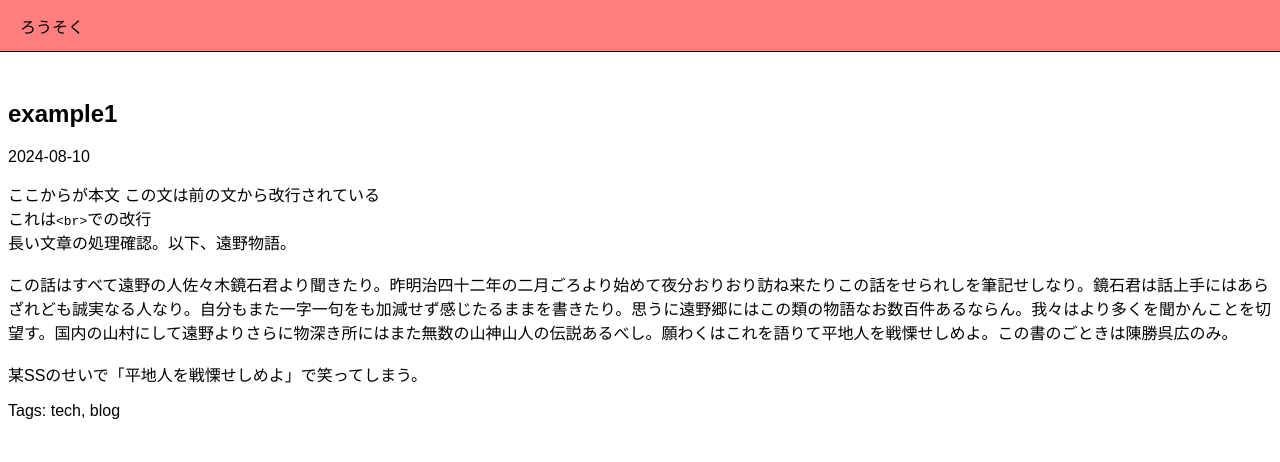
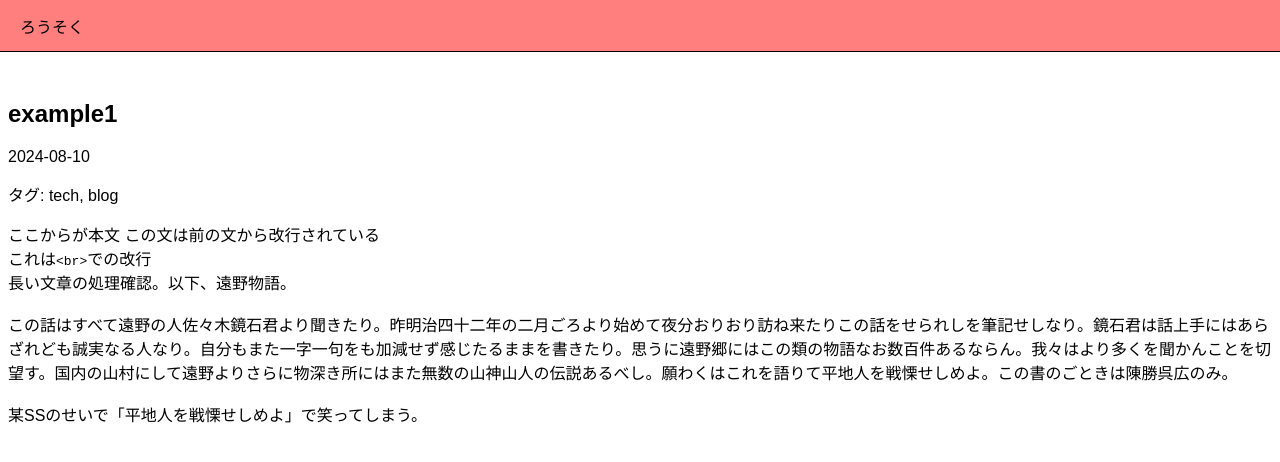
Before and after one commit to Asiraat/blog, a Jekyll site: the page built from _posts/2024-08-26-aaaa.md, in a window 1280 px wide. Shown: the top 462 px of the page. Built offline with Jekyll 4.4.1, drawn with Linux system fonts in a browser that asks for light colours; some web fonts are replaced.

Commit message:
Update post.html

```diff
--- a/_layouts/post.html
+++ b/_layouts/post.html
@@ -9,12 +9,14 @@ layout: default
 </div>
 
 <article class="post">
-    <h1>{{ page.title }}</h1>
-    <p class="post-meta">{{ page.date | date: "%Y-%m-%d" }}</p>
+  <h1>{{ page.title }}</h1>
+  <p class="post-meta">{{ page.date | date: "%Y-%m-%d" }}</p>
+  {% if page.tags %}
+    <p class="post-tags">
+      タグ: {{ page.tags | join: ", " }}
+    </p>
+  {% endif %}
+  <div class="post-content">
     {{ content }}
-    {% if page.tags %}
-    <p class="post-tags">
-        Tags: {{ page.tags | join: ", " }}
-    </p>
-    {% endif %}
+  </div>
 </article>
```
